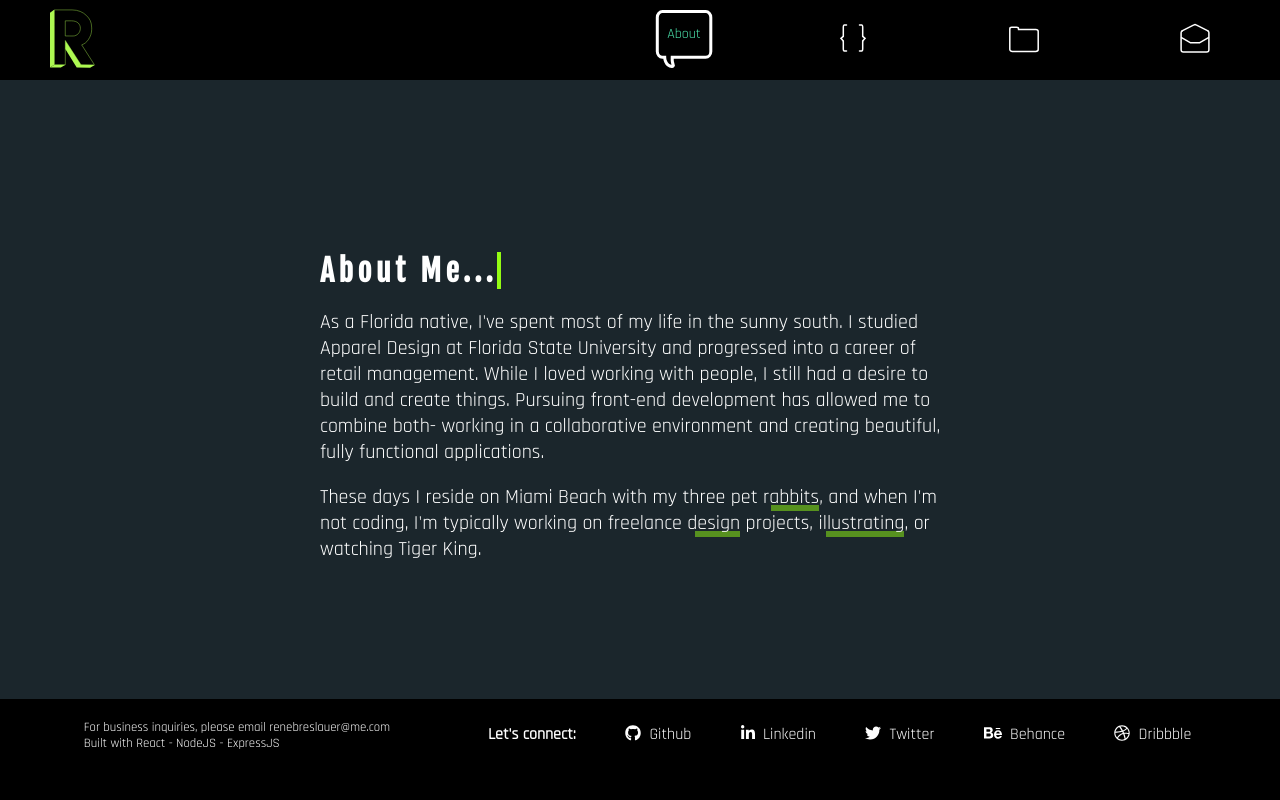
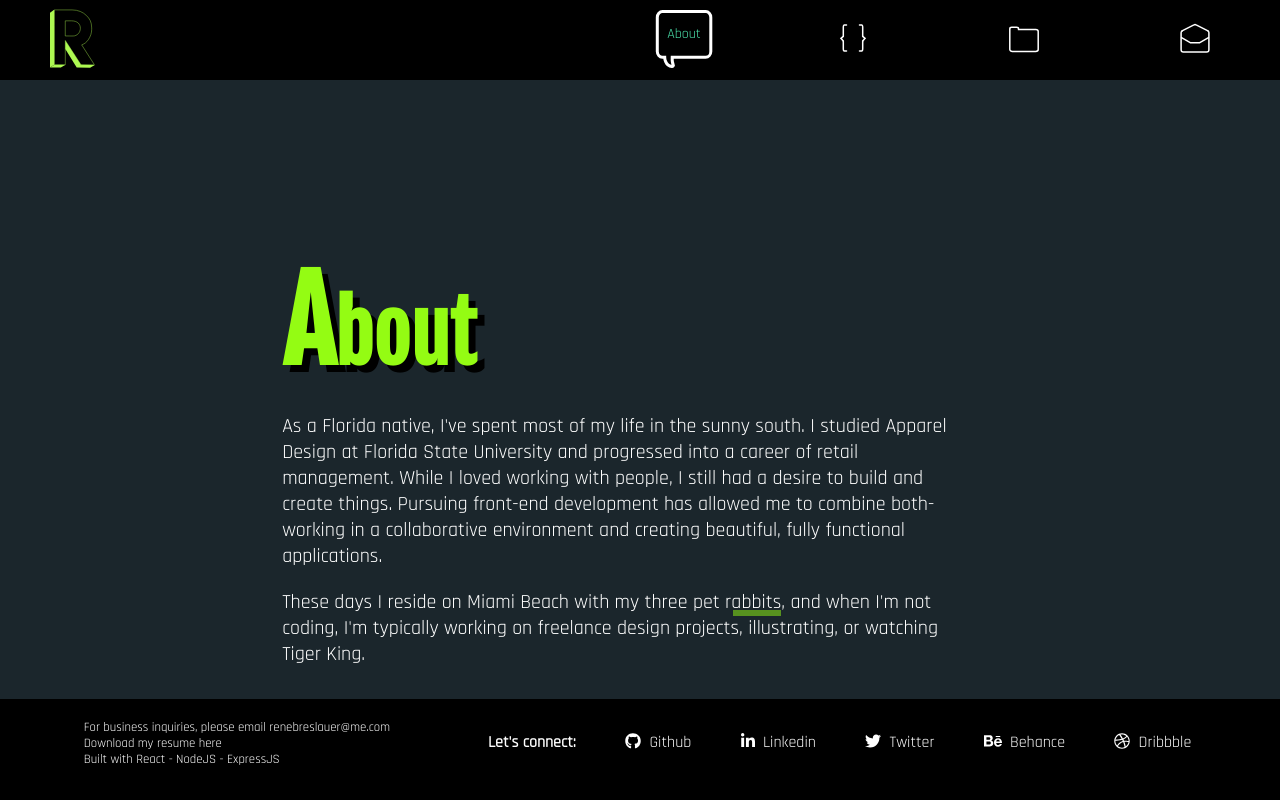
Before and after one commit to renebreslauer/portfolio_website, a React (Create React App) app: page /About in a window 1280 px wide. Built offline with nearby package versions, Linux system fonts and the light colour scheme; a web font is replaced by a local one.

Commit message:
about tweaks

```diff
--- a/src/components/Footer/Footer.jsx
+++ b/src/components/Footer/Footer.jsx
@@ -11,16 +11,64 @@ function Footer() {
     <footer>
       <div className={styles.footer_wrapper}>
         <div className={styles.footer_info}>
-            <p>For business inquiries, please email <a href={'mailto:renebreslauer@me.com'} className={styles.email}>renebreslauer@me.com</a></p>
+          <p>
+            For business inquiries, please email{' '}
+            <a href={'mailto:renebreslauer@me.com'} className={styles.email}>
+              renebreslauer@me.com
+            </a>
+          </p>
+          <p>
+            Download my resume <a href="#">here</a>
+          </p>
           <p>Built with React - NodeJS - ExpressJS</p>
         </div>
         <div className={styles.links_container}>
           <p className={styles.link_title}>Let's connect:</p>
-            <p><a target='_blank' href='https://github.com/renebreslauer'><FontAwesomeIcon icon={['fab', 'github']} className={styles.footer_icon}/>Github</a></p>
-            <p><a target='_blank' href='https://linkedin.com/in/renebreslauer'><FontAwesomeIcon icon={['fab', 'linkedin-in']} className={styles.footer_icon}/>Linkedin</a></p>
-            <p><a target='_blank' href='#'><FontAwesomeIcon icon={['fab', 'twitter']} className={styles.footer_icon}/>Twitter</a></p>
-            <p><a target='_blank' href='#'><FontAwesomeIcon icon={['fab', 'behance']} className={styles.footer_icon}/>Behance</a></p>
-            <p><a target='_blank' href='#'><FontAwesomeIcon icon={['fab', 'dribbble']} className={styles.footer_icon}/>Dribbble</a></p>
+          <p>
+            <a target="_blank" href="https://github.com/renebreslauer">
+              <FontAwesomeIcon
+                icon={['fab', 'github']}
+                className={styles.footer_icon}
+              />
+              Github
+            </a>
+          </p>
+          <p>
+            <a target="_blank" href="https://linkedin.com/in/renebreslauer">
+              <FontAwesomeIcon
+                icon={['fab', 'linkedin-in']}
+                className={styles.footer_icon}
+              />
+              Linkedin
+            </a>
+          </p>
+          <p>
+            <a target="_blank" href="#">
+              <FontAwesomeIcon
+                icon={['fab', 'twitter']}
+                className={styles.footer_icon}
+              />
+              Twitter
+            </a>
+          </p>
+          <p>
+            <a target="_blank" href="#">
+              <FontAwesomeIcon
+                icon={['fab', 'behance']}
+                className={styles.footer_icon}
+              />
+              Behance
+            </a>
+          </p>
+          <p>
+            <a target="_blank" href="#">
+              <FontAwesomeIcon
+                icon={['fab', 'dribbble']}
+                className={styles.footer_icon}
+              />
+              Dribbble
+            </a>
+          </p>
         </div>
       </div>
     </footer>
--- a/src/components/Footer/Footer.module.css
+++ b/src/components/Footer/Footer.module.css
@@ -22,7 +22,6 @@ footer {
   color: white;
   font-family: 'Rajdhani', sans-serif;
   text-decoration: none;
-
 }
 
 .links_container a:hover {
@@ -33,7 +32,6 @@ footer {
   color: white;
   padding: 3ch;
   font-family: 'Rajdhani', sans-serif;
-
 }
 
 .links_container {
@@ -44,7 +42,6 @@ footer {
 .link_title {
   font-weight: bold;
   font-family: 'Rajdhani', sans-serif;
-
 }
 
 .footer_info {
@@ -52,7 +49,14 @@ footer {
   font-size: 0.8rem;
   padding: 3ch;
   font-family: 'Rajdhani', sans-serif;
+}
+.footer_info a {
+  color: white;
+  text-decoration: none;
+}
 
+.footer_info a:hover {
+  color: grey;
 }
 
 .footer_icon {
--- a/src/pages/About/About.jsx
+++ b/src/pages/About/About.jsx
@@ -1,6 +1,6 @@
 import React, { useState } from 'react'
 import styles from './About.module.css'
-import Placeholder from '../../components/assets/placeholder_image.png'
+import Rabbits from '../../components/assets/rabbits_image.jpg'
 
 function About() {
   const [isShown, setIsShown] = useState(false)
@@ -11,8 +11,22 @@ function About() {
         <div className={styles.hidden_images}></div>
 
         <div className={styles.about_content}>
-          <div className={styles.typewriter}>
-            <h2>About Me...</h2>
+          <div className={styles.about_header}>
+            <span className={styles.about_letter} id={styles.about1}>
+              A
+            </span>
+            <span className={styles.about_letter} id={styles.about2}>
+              b
+            </span>
+            <span className={styles.about_letter} id={styles.about3}>
+              o
+            </span>
+            <span className={styles.about_letter} id={styles.about4}>
+              u
+            </span>
+            <span className={styles.about_letter} id={styles.about5}>
+              t
+            </span>
           </div>
           <p className={styles.about_body}>
             As a Florida native, I've spent most of my life in the sunny south.
@@ -33,35 +47,20 @@ function About() {
             >
               rabbits
             </span>
-            , and when I'm not coding, I'm typically working on freelance{' '}
-            <span
-              class={styles.special_text}
-              id={styles.design_text}
-              onMouseEnter={() => setIsShown(true)}
-              onMouseLeave={() => setIsShown(false)}
-            >
-              design
-            </span>{' '}
-            projects,{' '}
-            <span
-              class={styles.special_text}
-              id={styles.illustrating_text}
-              onMouseEnter={() => setIsShown(true)}
-              onMouseLeave={() => setIsShown(false)}
-            >
-              illustrating
-            </span>
-            , or watching Tiger King.
+            , and when I'm not coding, I'm typically working on freelance design
+            projects, illustrating, or watching Tiger King.
           </p>
         </div>
         {isShown && (
+          <>
             <div className={styles.hidden_images}>
               <img
-              src={Placeholder}
+                src={Rabbits}
                 id={styles.rabbit_image}
                 className={styles.hidden_image}
               />
             </div>
+          </>
         )}
       </div>
     </>
--- a/src/pages/About/About.module.css
+++ b/src/pages/About/About.module.css
@@ -3,10 +3,56 @@
   display: flex;
   justify-content: center;
   flex-direction: row;
+  margin-left: -5ch;
 }
 .about_content {
   flex-wrap: wrap;
   width: 50%;
+}
+.about_header {
+  font-family: 'Fjalla One', sans-serif;
+  font-weight: bold;
+  color: #94fc13;
+  text-shadow: 7px 7px black;
+  font-size: 5rem;
+}
+.about_letter {
+  transition: all ease-in-out 0.2s;
+}
+#about1 {
+  font-size: 7rem;
+}
+
+#about2,
+#about4 {
+  display: inline-block;
+  animation: scaleUp 1s, rotateIn1 1s;
+}
+
+#about1,
+#about3,
+#about5 {
+  display: inline-block;
+  animation: scaleUp 1s, rotateIn2 1s;
+}
+
+#about2:hover,
+#about4:hover {
+  display: inline-block;
+  color: white;
+  transform: scale(1.7) rotate(-7deg);
+  transition: all ease-in-out 0.5s;
+  cursor: default;
+}
+
+#about1:hover,
+#about3:hover,
+#about5:hover {
+  display: inline-block;
+  color: white;
+  transform: scale(1.5) rotate(7deg);
+  transition: all ease-in-out 0.3s;
+  cursor: default;
 }
 
 .hidden_images {
@@ -22,22 +68,6 @@
   font-size: 20px;
   padding-top: 3%;
   animation: fadeIn 2s;
-}
-
-.typewriter {
-  width: fit-content;
-  text-align: center;
-}
-.typewriter h2 {
-  overflow: hidden; /* Ensures the content is not revealed until the animation */
-  border-right: 0.15em solid white; /* The typwriter cursor */
-  white-space: nowrap; /* Keeps the content on a single line */
-  margin: 0 auto; /* Gives that scrolling effect as the typing happens */
-  letter-spacing: 0.15em; /* Adjust as needed */
-  animation: typing 3.5s steps(40, end), blink-caret 0.75s step-end infinite;
-  font-family: 'Fjalla One', sans-serif;
-  color: white;
-  font-size: 30px;
 }
 
 .special_text {
@@ -79,8 +109,8 @@
 
 .hidden_image {
   background-color: white;
-  width: 10ch;
-  height: 10ch;
+  width: 20ch;
+  height: 20ch;
   border-radius: 50%;
   position: absolute;
   transition: scale 0.2s ease-in-out;
@@ -115,6 +145,50 @@
   }
 }
 
+@keyframes rotateIn {
+  from {
+    transform: rotate(0deg);
+  }
+  to {
+    transform: rotate(9deg);
+  }
+}
+
+@keyframes scaleUp {
+  from {
+    transform: scale(0);
+  }
+  to {
+    transform: scale(1);
+  }
+}
+
+@keyframes rotateIn1 {
+  from {
+    transform: rotate(9deg);
+  }
+  to {
+    transform: rotate(0deg);
+  }
+}
+
+@keyframes rotateIn2 {
+  from {
+    transform: rotate(-20deg);
+  }
+  to {
+    transform: rotate(0deg);
+  }
+}
+@keyframes rotateIn3 {
+  from {
+    transform: rotate(20deg);
+  }
+  to {
+    transform: rotate(0deg);
+  }
+}
+
 @keyframes fadeIn {
   from {
     opacity: 0;
@@ -123,12 +197,3 @@
     opacity: 1;
   }
 }
-
-@keyframes rotateIn {
-  from {
-    transform: rotate(0deg);
-  }
-  to {
-    transform: rotate(9deg);
-  }
-}
--- a/src/pages/Skills/Skills.jsx
+++ b/src/pages/Skills/Skills.jsx
@@ -4,7 +4,20 @@ import styles from './Skills.module.css'
 function Skills() {
   return (
     <div className={styles.skills_wrapper}>
-      <div className={styles.body_text}>Content</div>
+      <div className={styles.body_text}>
+        <p>
+          My focuses are frontend development and design. I am passionate about
+          building beautiful, fully functional applications using Javascript,
+          React, and CSS animations. Additionally, I am proficient with Adobe
+          Illustrator, Photoshop, and XD, as well as Webflow.
+        </p>
+        <br></br>
+        <p>
+          I also have experience building full-stack applications using the
+          following backend technologies: Node JS, Express JS, Ruby on Rails,
+          PostgreSQL.
+        </p>
+      </div>
       <div className={styles.skills_list}>
         <div id={styles.html} className={styles.skills_text}>
           <span className={styles.letter} id={styles.letter1}>
--- a/src/pages/Skills/Skills.module.css
+++ b/src/pages/Skills/Skills.module.css
@@ -6,8 +6,13 @@
 }
 
 .body_text {
-  padding-top: 30ch;
+  width: 40%;
+  padding-top: 35ch;
   margin-right: 5%;
+  color: white;
+  font-family: 'Rajdhani', sans-serif;
+  animation: fadeIn 2s;
+  font-size: 1.1rem;
 }
 
 .skills_list {
@@ -160,3 +165,12 @@
     transform: rotate(0deg);
   }
 }
+
+@keyframes fadeIn {
+  from {
+    opacity: 0;
+  }
+  to {
+    opacity: 1;
+  }
+}
```
Also changed, not shown: 1 other file (tests, documents, lock files or other folders). Lines whose indentation alone changed are shown as unchanged.
